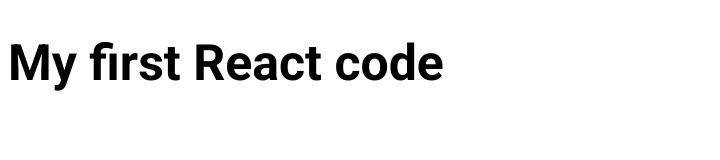
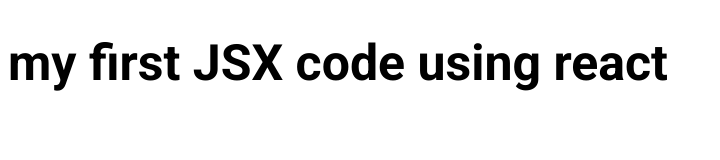
Before and after one commit to Rohith-Patel13/first-react-code, a plain HTML site: page index.html in a window 1280 px wide. Shown: the whole page, without its empty margins (0-720 px from the left). Drawn offline with nearby package versions, Linux system fonts and the light colour scheme.

Commit message:
JSX using React

```diff
--- a/index.html
+++ b/index.html
@@ -14,13 +14,10 @@
   </head>
   <body>
     <div id="root"></div>
-    <script type="module">
-      const tagName = "h1";
-      const propsElement = {
-        className: "greeting",
-        children: "My first React code",
-      };
-      const element = React.createElement(tagName, propsElement); //create a React element using the React.createElement() function.
+    <script type="text/babel">
+      const element = (
+        <h1 className="greeting">my first JSX code using react</h1>
+      );
       ReactDOM.render(element, document.getElementById("root"));
     </script>
   </body>
```
